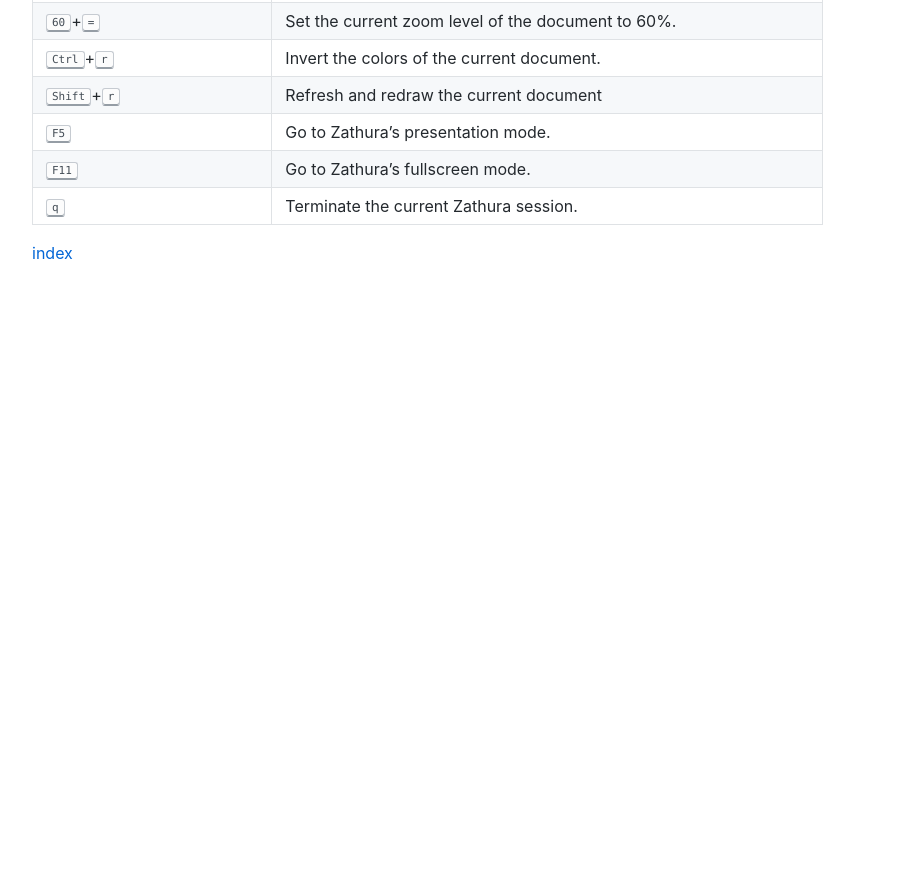
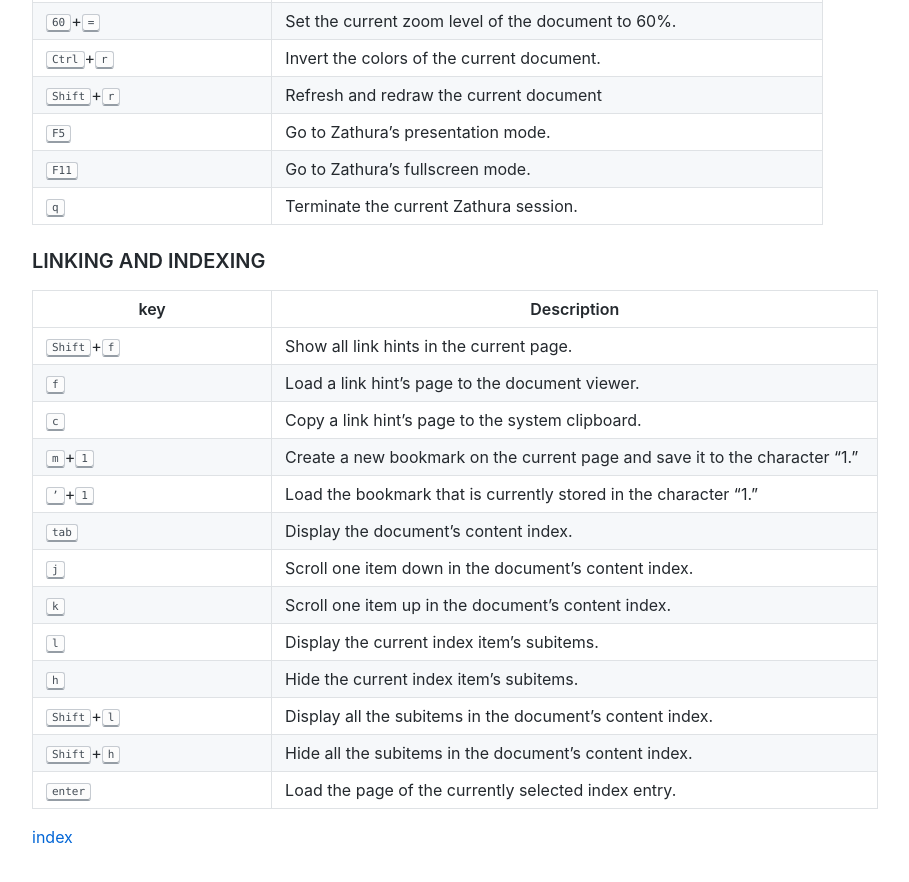
Before and after one commit to patrick4370/patrick4370.github.io, a plain HTML site: page PDF_Viewers.html in a window 1280 px wide. Shown: the part 1537-2419 px from the top of the page, without its empty margins (163-1072 px from the left). Before the commit the page ends 1855 px from the top, so only its background shows below. Drawn offline with Linux system fonts and the light colour scheme.

Commit message:
Updated PDF Viewers

```diff
--- a/PDF_Viewers.html
+++ b/PDF_Viewers.html
@@ -247,6 +247,75 @@
 </tr>
 </tbody>
 </table>
+<h3 id="linking-and-indexing">LINKING AND INDEXING</h3>
+<table>
+<colgroup>
+<col style="width: 28%" />
+<col style="width: 71%" />
+</colgroup>
+<thead>
+<tr class="header">
+<th>key</th>
+<th>Description</th>
+</tr>
+</thead>
+<tbody>
+<tr class="odd">
+<td><kbd>Shift</kbd>+<kbd>f</kbd></td>
+<td>Show all link hints in the current page.</td>
+</tr>
+<tr class="even">
+<td><kbd>f</kbd></td>
+<td>Load a link hint’s page to the document viewer.</td>
+</tr>
+<tr class="odd">
+<td><kbd>c</kbd></td>
+<td>Copy a link hint’s page to the system clipboard.</td>
+</tr>
+<tr class="even">
+<td><kbd>m</kbd>+<kbd>1</kbd></td>
+<td>Create a new bookmark on the current page and save it to the
+character “1.”</td>
+</tr>
+<tr class="odd">
+<td><kbd>’</kbd>+<kbd>1</kbd></td>
+<td>Load the bookmark that is currently stored in the character
+“1.”</td>
+</tr>
+<tr class="even">
+<td><kbd>tab</kbd></td>
+<td>Display the document’s content index.</td>
+</tr>
+<tr class="odd">
+<td><kbd>j</kbd></td>
+<td>Scroll one item down in the document’s content index.</td>
+</tr>
+<tr class="even">
+<td><kbd>k</kbd></td>
+<td>Scroll one item up in the document’s content index.</td>
+</tr>
+<tr class="odd">
+<td><kbd>l</kbd></td>
+<td>Display the current index item’s subitems.</td>
+</tr>
+<tr class="even">
+<td><kbd>h</kbd></td>
+<td>Hide the current index item’s subitems.</td>
+</tr>
+<tr class="odd">
+<td><kbd>Shift</kbd>+<kbd>l</kbd></td>
+<td>Display all the subitems in the document’s content index.</td>
+</tr>
+<tr class="even">
+<td><kbd>Shift</kbd>+<kbd>h</kbd></td>
+<td>Hide all the subitems in the document’s content index.</td>
+</tr>
+<tr class="odd">
+<td><kbd>enter</kbd></td>
+<td>Load the page of the currently selected index entry.</td>
+</tr>
+</tbody>
+</table>
 <p><a href="index.html">index</a></p>
 </article>
 </body>
```
Also changed, not shown: Awk.html (+1 -1 lines), Bash_Shell.html (+1 -1 lines), Telstra.html (+1 -1 lines), Tmux.html (+1 -1 lines), index.html (+1 -1 lines).
